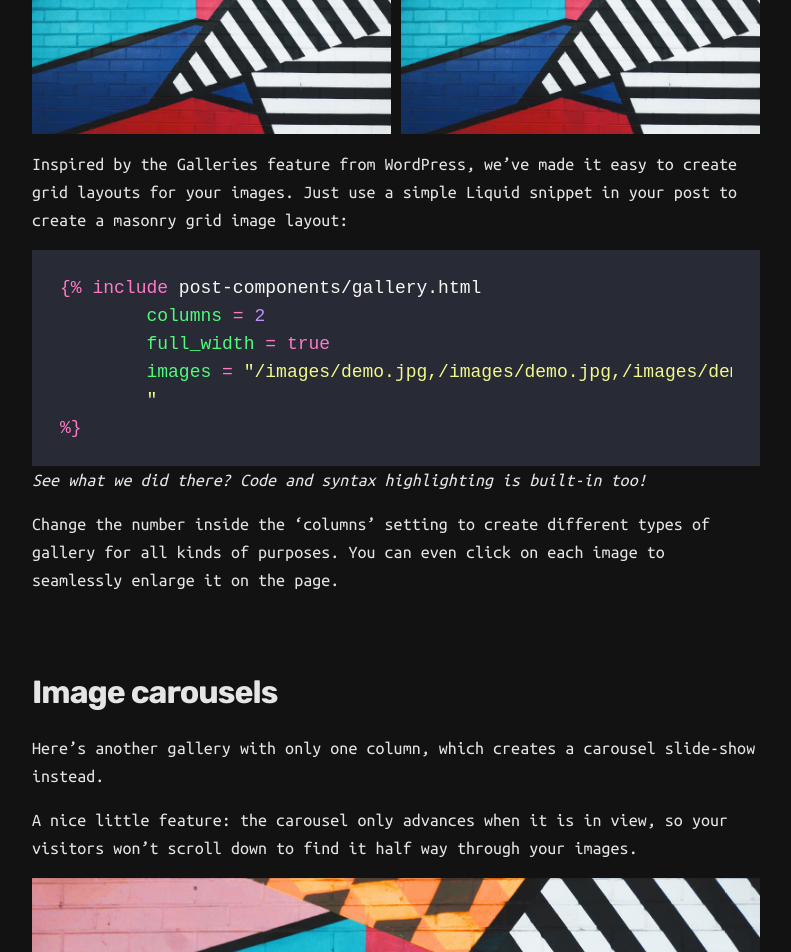
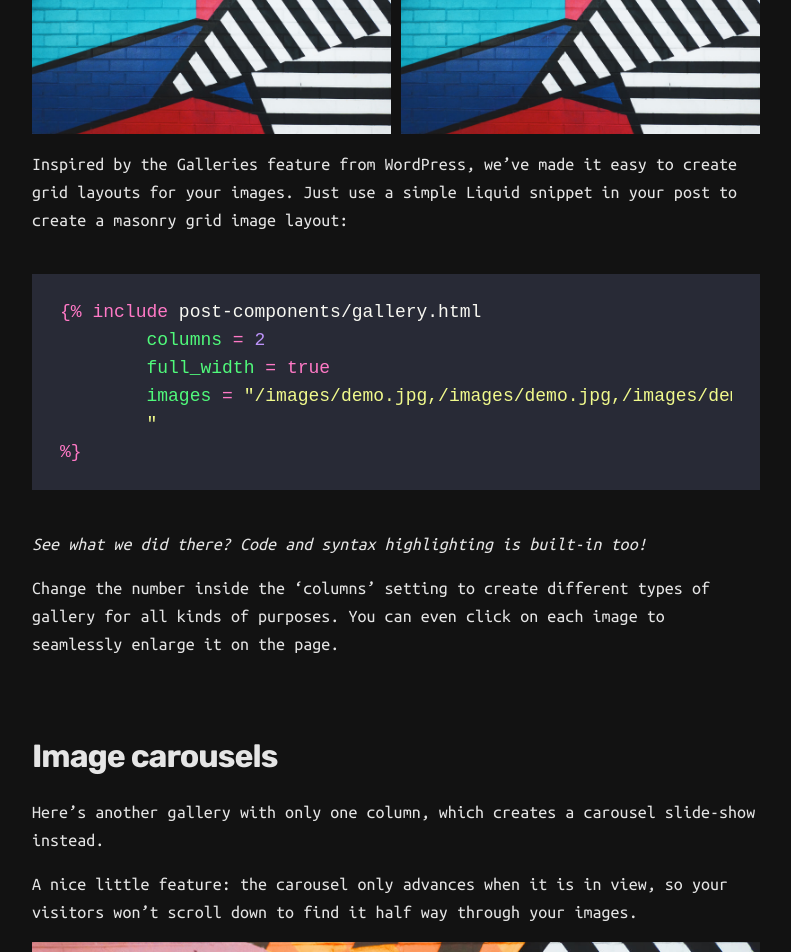
Before and after one commit to sekaizato/BADS7105-CRM, a Jekyll site: the page built from _posts/2019-06-30-demo-post.md, in a window 1280 px wide. Shown: the part 3393-4345 px from the top of the page, without its empty margins (244-1035 px from the left). Built offline with Jekyll 4.4.1, drawn with Linux system fonts in a browser that asks for light colours; nearby versions of some CDN libraries.

Commit message:
Update Highlighter 2.5 em

```diff
--- a/_sass/_pages/_page__post.scss
+++ b/_sass/_pages/_page__post.scss
@@ -212,7 +212,7 @@
     }
 
     .highlighter-rouge {
-      margin: 0em 0;
+      margin: 2.5em 0;
     }
 
     hr {
@@ -311,11 +311,9 @@
 
       .gallery,
       .image-wrap,
-      .video-wrap {
+      .video-wrap,
+      .highlighter-rouge {
         margin: 2.5em auto;
-      }
-      .highlighter-rouge{
-        margin: 0em auto
       }
 
     }
```
